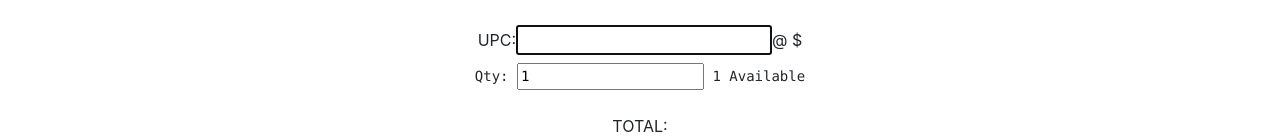
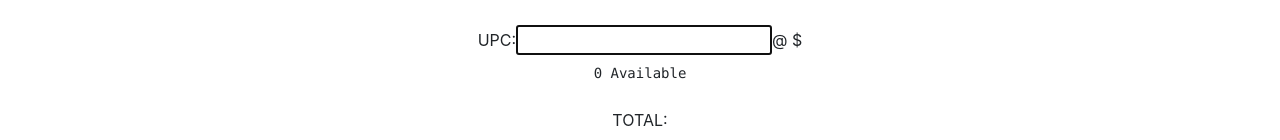
Before and after one commit to rajonali/CRUD-Inventory-Mgmt-Tool, a React (Create React App) app: page / in a window 1280 px wide. Shown: the part 315-455 px from the top of the page. Built offline with nearby package versions, Linux system fonts and the light colour scheme; no server answers.

Commit message:
Saving changes

```diff
--- a/src/pages/sale.js
+++ b/src/pages/sale.js
@@ -19,12 +19,11 @@ class SalePage extends React.Component {
             product_upc: "?",
             product_category: "?",
             product_name: "?",
-            product_quantity: 1,
+            product_quantity: 0,
             quantity_sold: 0,
             transaction_total: 0,
             new_quantity: 0,
             existingProduct: false,
-            fetchedQty: 0
 
         };
         this.onSubmit = this
@@ -64,7 +63,8 @@ class SalePage extends React.Component {
             product_name: this.state.product_name,
             product_category: this.state.product_category,
             product_price: this.state.product_price,
-            transaction_total: this.state.transaction_total
+            transaction_total: this.state.transaction_total,
+            quantity_sold: this.state.quantity_sold
         };
 
 
@@ -199,7 +199,7 @@ class SalePage extends React.Component {
                                         @ ${this.state.product_price}</div>
                                 </label><br/>
                                 <label>
-                                    <pre>Qty: <input value={1} onChange={this.onChangeQty} ref={this.product_qty_ref}></input> {this.state.product_quantity} Available</pre>
+                                    <pre>{this.state.product_quantity} Available</pre>
                                 </label><br/>
 
                             </div>
```
